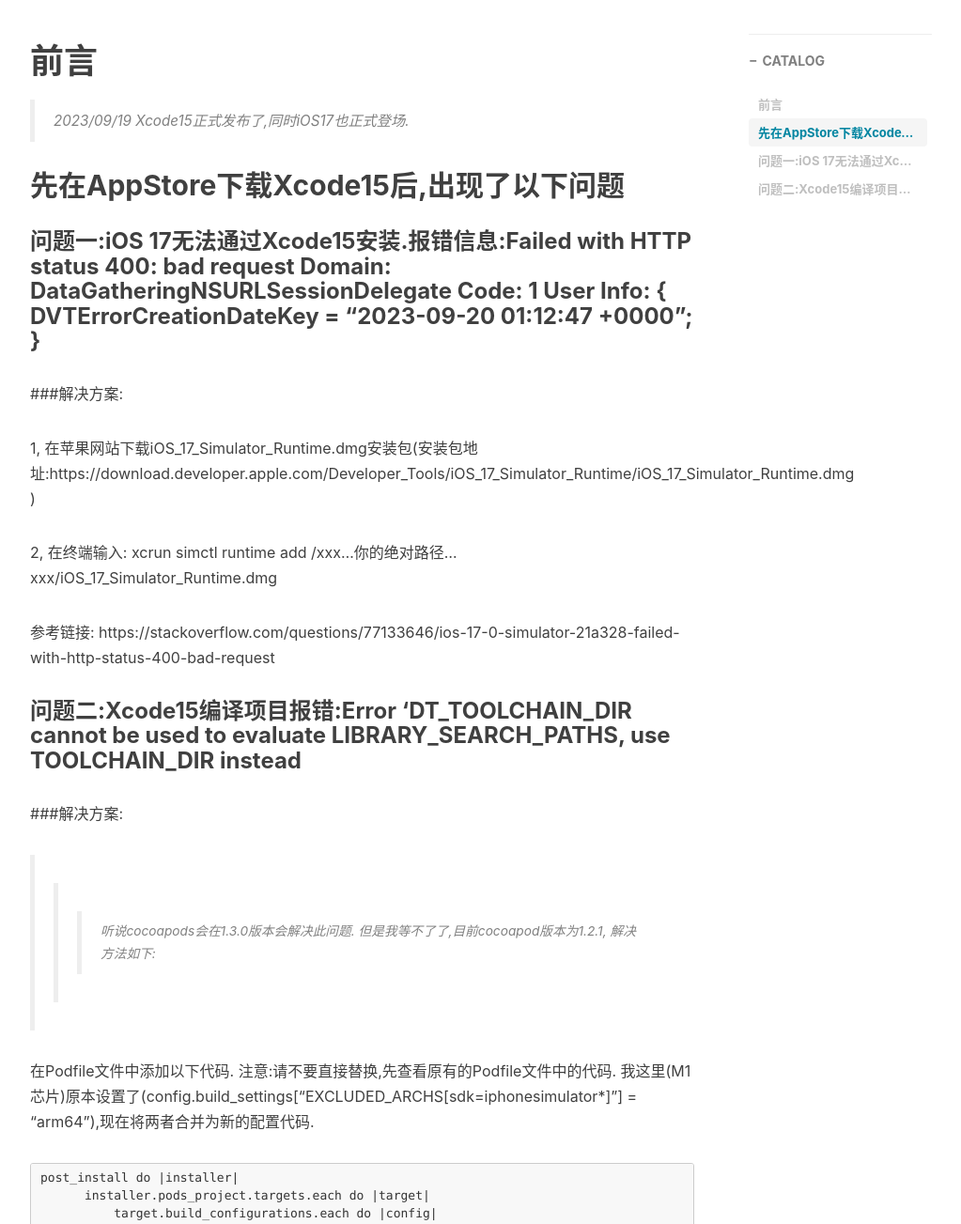
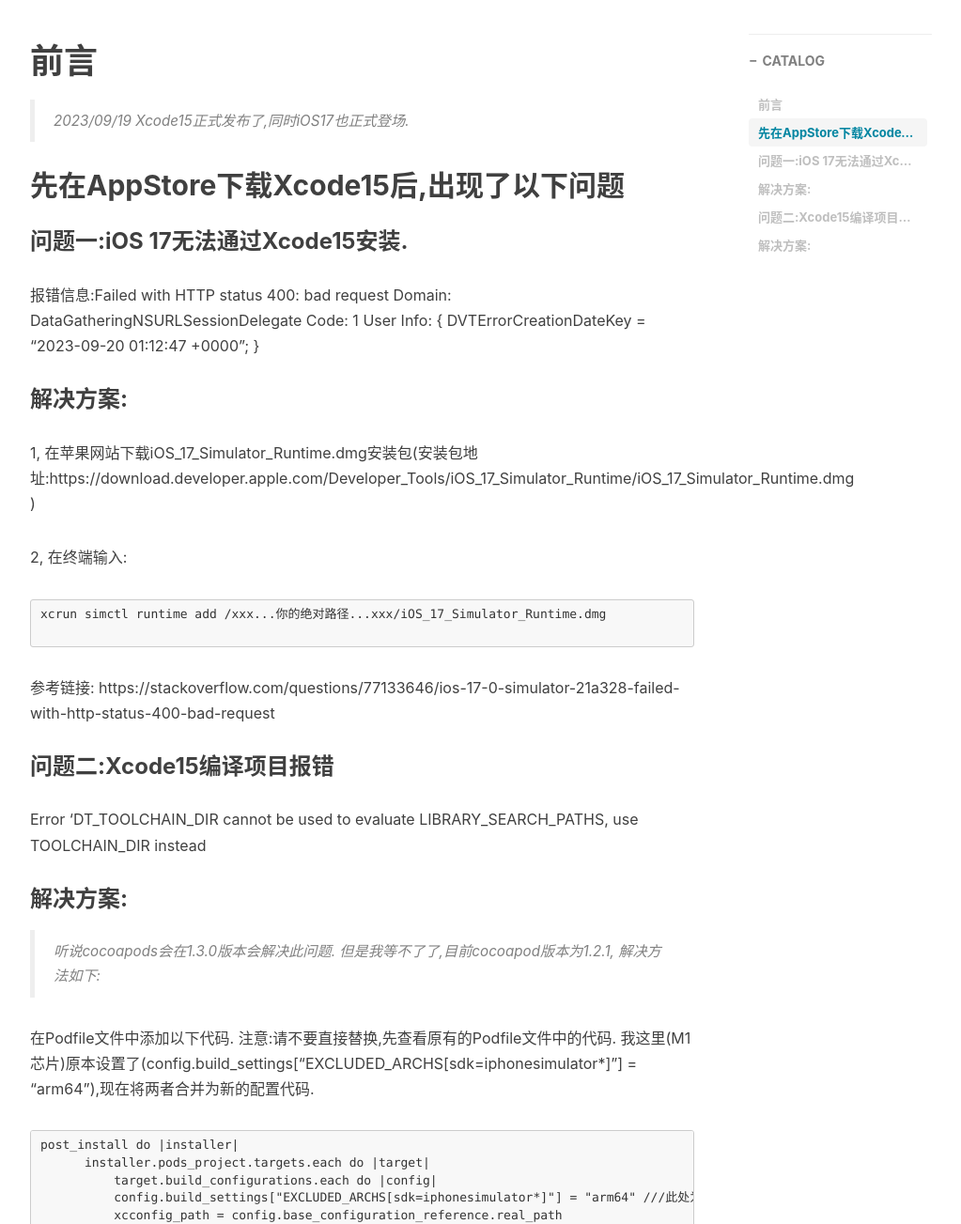
Before and after one commit to LuochuanAD/LuochuanAD.github.io, a Jekyll site: the page built from _posts/2023-09-19-Xcode15之安装iOS 17 Simulator Runtime.md, in a window 1280 px wide and 1400 px high, scrolled down 490 px, cut to the strip 97-1400 px from the top of the window. Shown: the whole strip at 94% size, without its empty margins (233-1256 px from the left). Built offline with Jekyll 4.4.1, drawn with Linux system fonts in a browser that asks for light colours; nearby versions of some CDN libraries; comment, search, counter and statistics services are not loaded; part of the change alters nothing that is shown.

Commit message:
Update 2023-09-19-Xcode15之安装iOS 17 Simulator Runtime.md

````diff
--- a/_posts/2023-09-19-Xcode15之安装iOS 17 Simulator Runtime.md
+++ b/_posts/2023-09-19-Xcode15之安装iOS 17 Simulator Runtime.md
@@ -11,27 +11,37 @@ tags:
 - iOS17
 
 ---
+
 # 前言
+
 >2023/09/19 Xcode15正式发布了,同时iOS17也正式登场.
 
 ## 先在AppStore下载Xcode15后,出现了以下问题
 
-### 问题一:iOS 17无法通过Xcode15安装.报错信息:Failed with HTTP status 400: bad request Domain: DataGatheringNSURLSessionDelegate Code: 1 User Info: { DVTErrorCreationDateKey = "2023-09-20 01:12:47 +0000"; }
+### 问题一:iOS 17无法通过Xcode15安装.
 
-###解决方案:
+报错信息:Failed with HTTP status 400: bad request Domain: DataGatheringNSURLSessionDelegate Code: 1 User Info: { DVTErrorCreationDateKey = "2023-09-20 01:12:47 +0000"; }
+
+### 解决方案:
 
 1, 在苹果网站下载iOS_17_Simulator_Runtime.dmg安装包(安装包地址:https://download.developer.apple.com/Developer_Tools/iOS_17_Simulator_Runtime/iOS_17_Simulator_Runtime.dmg )
 
-2, 在终端输入: xcrun simctl runtime add /xxx...你的绝对路径...xxx/iOS_17_Simulator_Runtime.dmg
+2, 在终端输入:
+```
+xcrun simctl runtime add /xxx...你的绝对路径...xxx/iOS_17_Simulator_Runtime.dmg
+
+```
 
 参考链接: https://stackoverflow.com/questions/77133646/ios-17-0-simulator-21a328-failed-with-http-status-400-bad-request
 
 
-### 问题二:Xcode15编译项目报错:Error 'DT_TOOLCHAIN_DIR cannot be used to evaluate LIBRARY_SEARCH_PATHS, use TOOLCHAIN_DIR instead
+### 问题二:Xcode15编译项目报错
 
-###解决方案:
+Error 'DT_TOOLCHAIN_DIR cannot be used to evaluate LIBRARY_SEARCH_PATHS, use TOOLCHAIN_DIR instead
 
->>>听说cocoapods会在1.3.0版本会解决此问题. 但是我等不了了,目前cocoapod版本为1.2.1, 解决方法如下:
+### 解决方案:
+
+>听说cocoapods会在1.3.0版本会解决此问题. 但是我等不了了,目前cocoapod版本为1.2.1, 解决方法如下:
 
 在Podfile文件中添加以下代码. 注意:请不要直接替换,先查看原有的Podfile文件中的代码. 我这里(M1芯片)原本设置了(config.build_settings["EXCLUDED_ARCHS[sdk=iphonesimulator*]"] = "arm64"),现在将两者合并为新的配置代码.
 ```
````
